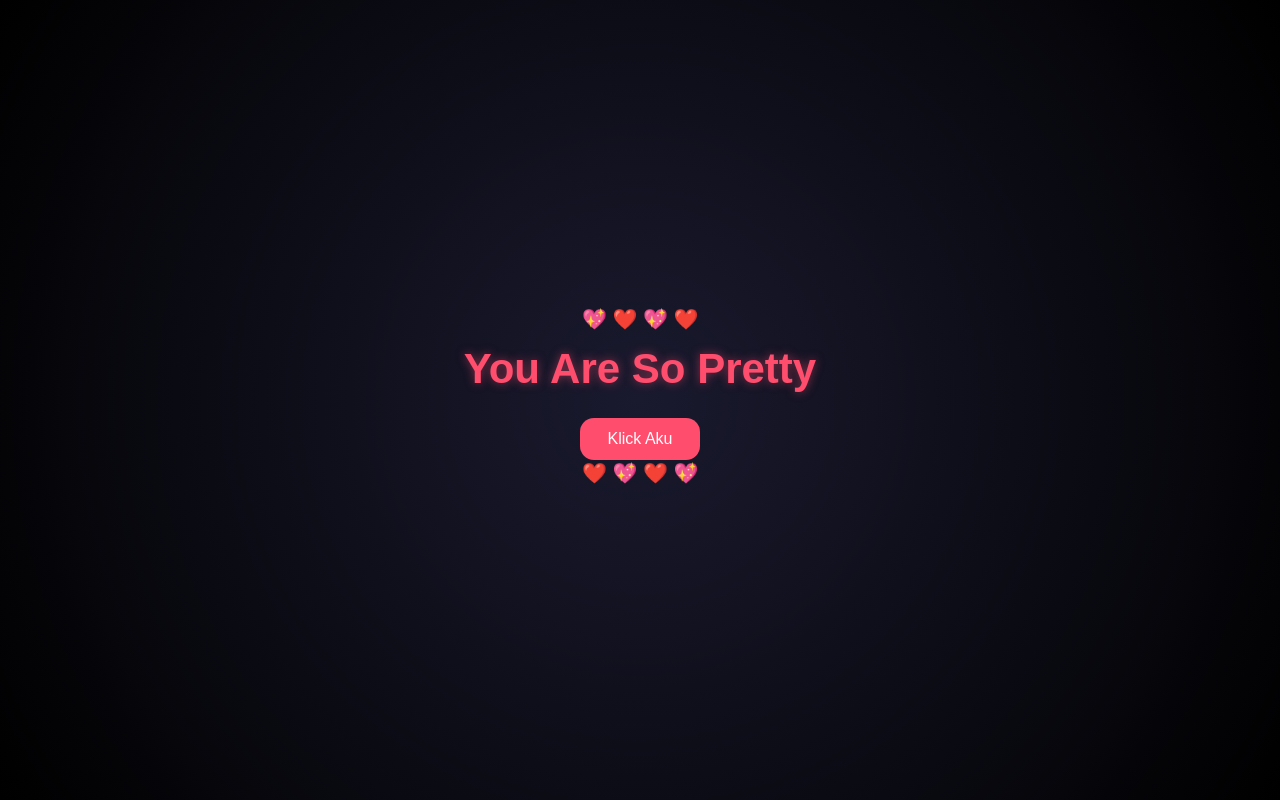
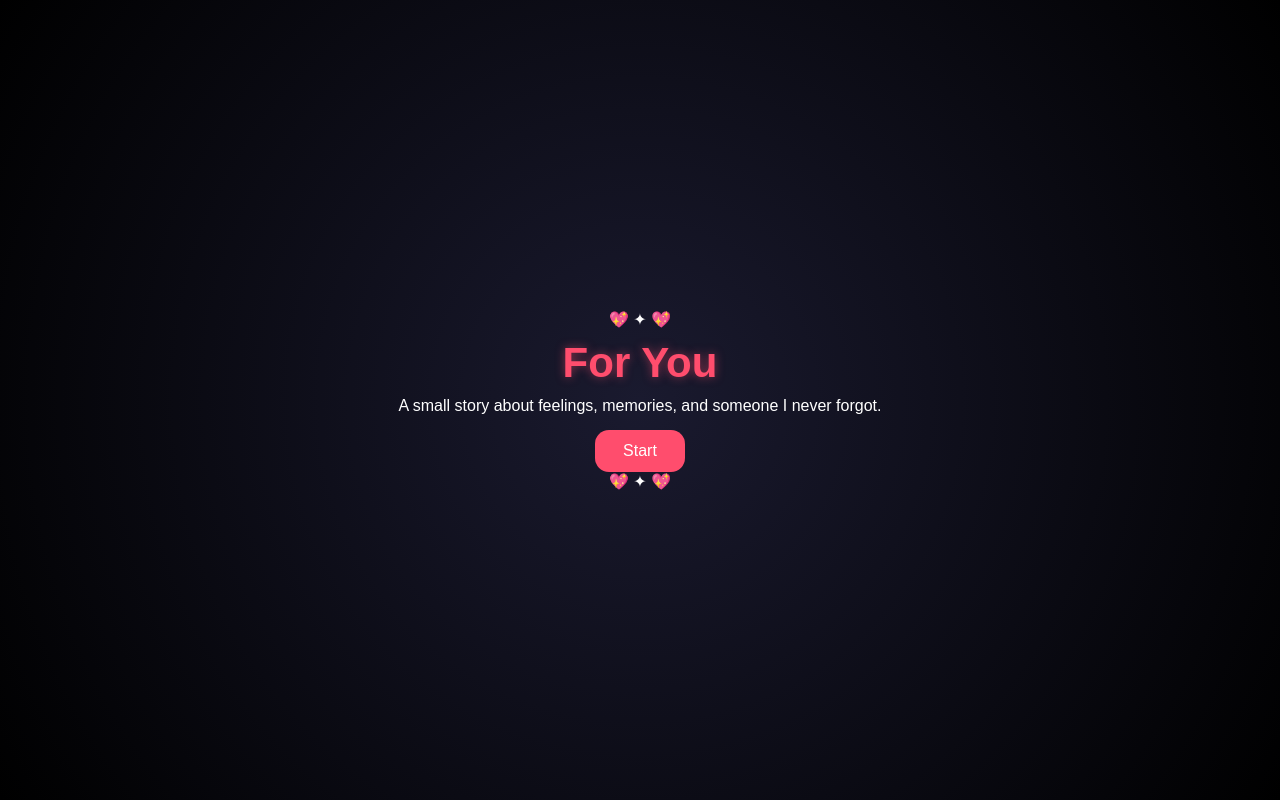
Before and after one commit to mlf167937-svg/Rauf, a Flask app: page / in a window 1280 px wide. Run offline with Flask 3, Linux system fonts and the light colour scheme.

Commit message:
Update index.html

```diff
--- a/templates/index.html
+++ b/templates/index.html
@@ -3,7 +3,8 @@
 <head>
   <meta charset="UTF-8">
   <meta name="viewport" content="width=device-width, initial-scale=1.0">
-  <title>Our Story</title>
+
+  <title>For You</title>
 
   <link rel="stylesheet" href="{{ url_for('static', filename='style.css') }}">
 </head>
@@ -12,20 +13,29 @@
 
 <!-- 🎵 MUSIC -->
 <audio id="bgm" loop>
-  <source src="{{ url_for('static', filename='music.mp3') }}" type="audio/mpeg">
+  <source src="{{ url_for('static', filename='music.mp3') }}">
 </audio>
 
-<!-- 💖 START -->
+<!-- 🌸 INTRO BOX (SIMETRIS) -->
 <div id="startScreen">
   <div class="box">
-    <div class="love">💖 ❤️ 💖 ❤️</div>
-    <h1>You Are So Pretty</h1>
-    <button id="klickBtn">Klick Aku</button>
-    <div class="love">❤️ 💖 ❤️ 💖</div>
+
+    <div class="glow">💖 ✦ 💖</div>
+
+    <h1>For You</h1>
+
+    <p>
+      A small story about feelings, memories, and someone I never forgot.
+    </p>
+
+    <button id="klickBtn">Start</button>
+
+    <div class="glow">💖 ✦ 💖</div>
+
   </div>
 </div>
 
-<!-- 🌸 EFFECT BACKGROUND -->
+<!-- BACKGROUND HEART -->
 <div id="bg"></div>
 
 <!-- STORY -->
```
